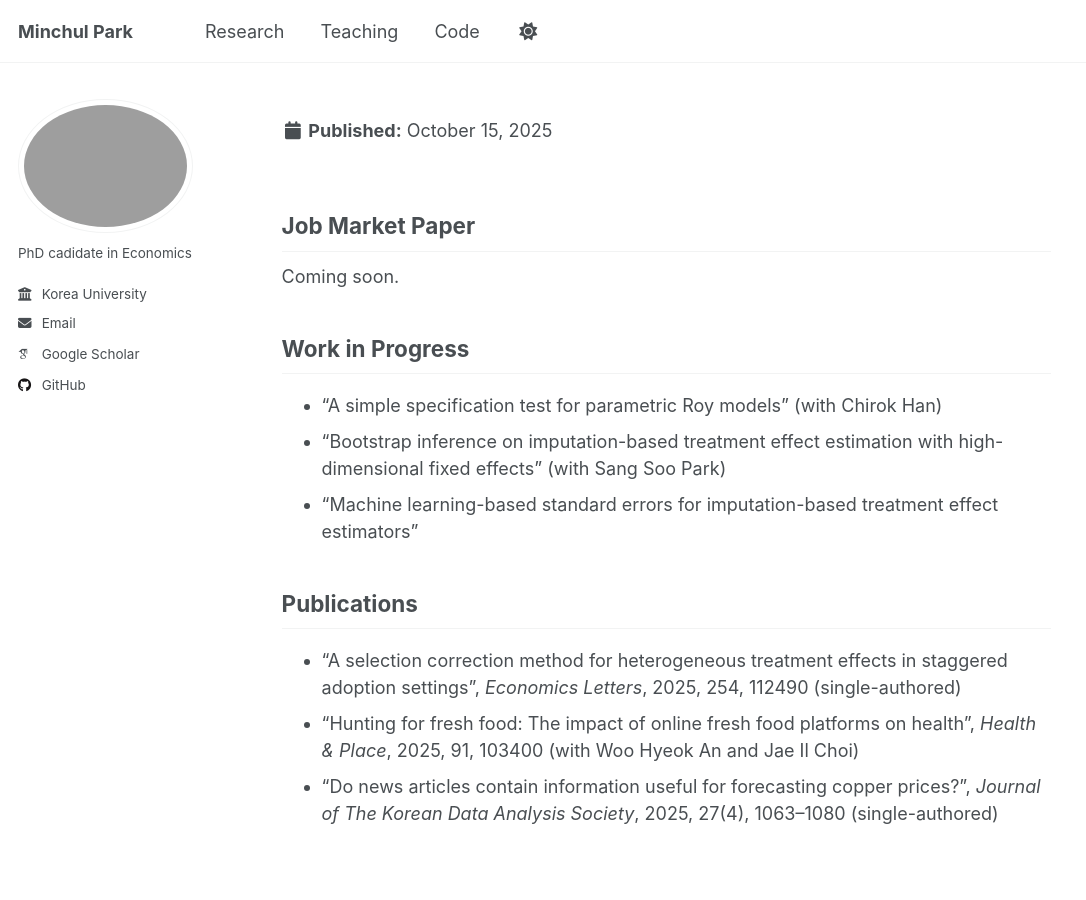
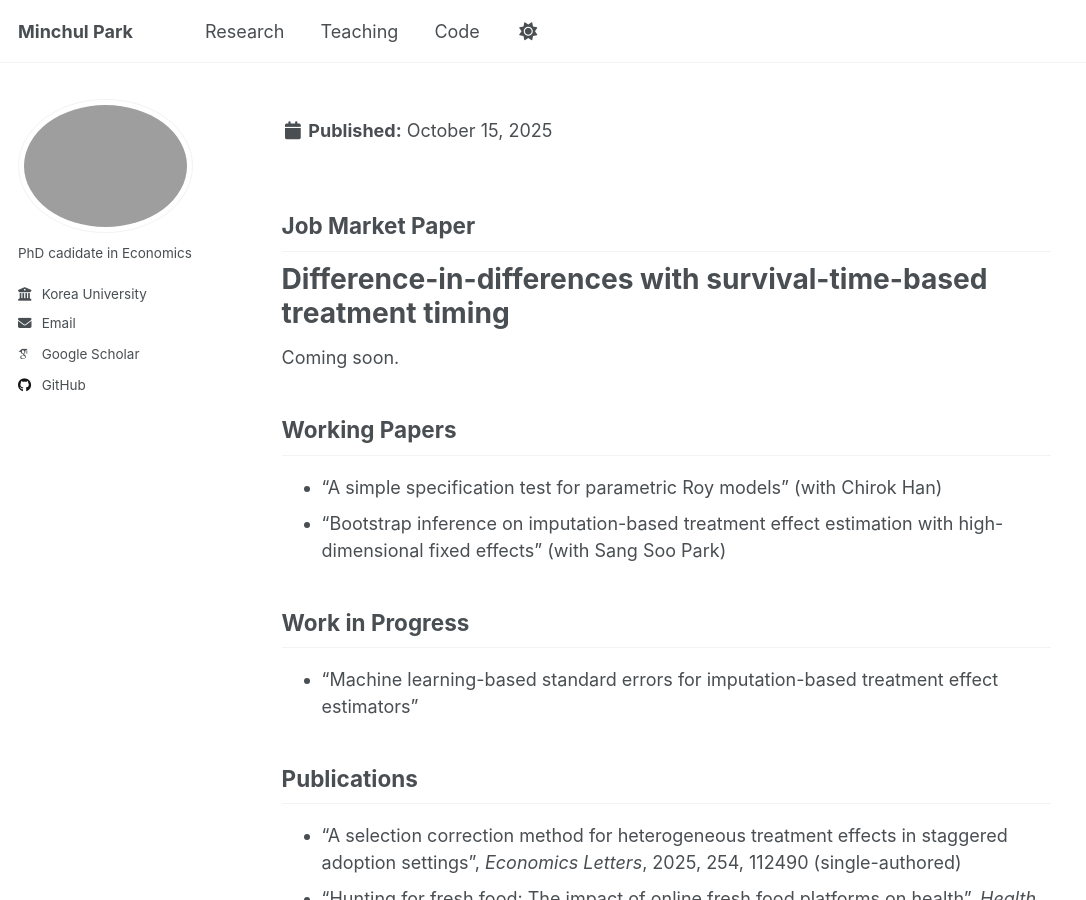
Before and after one commit to econompark/econompark.github.io, a Jekyll site: the page built from _research/research.md, in a window 1280 px wide and 900 px high. Shown: the whole window, without its empty margins (0-1086 px from the left). Built offline with Jekyll 4.4.1, drawn with Linux system fonts in a browser that asks for light colours; some web fonts are replaced; a script that is not in the unit is left out.

Commit message:
Update research.md

```diff
--- a/_research/research.md
+++ b/_research/research.md
@@ -7,12 +7,15 @@ show_date: false
 ---
 ## Job Market Paper
 
+# Difference-in-differences with survival-time-based treatment timing
+
 Coming soon.
 
-## Work in Progress
-
+## Working Papers
   - "A simple specification test for parametric Roy models" (with Chirok Han)
   - "Bootstrap inference on imputation-based treatment effect estimation with high-dimensional fixed effects" (with Sang Soo Park)
+
+## Work in Progress
   - "Machine learning-based standard errors for imputation-based treatment effect estimators"
 
 ## Publications
```
